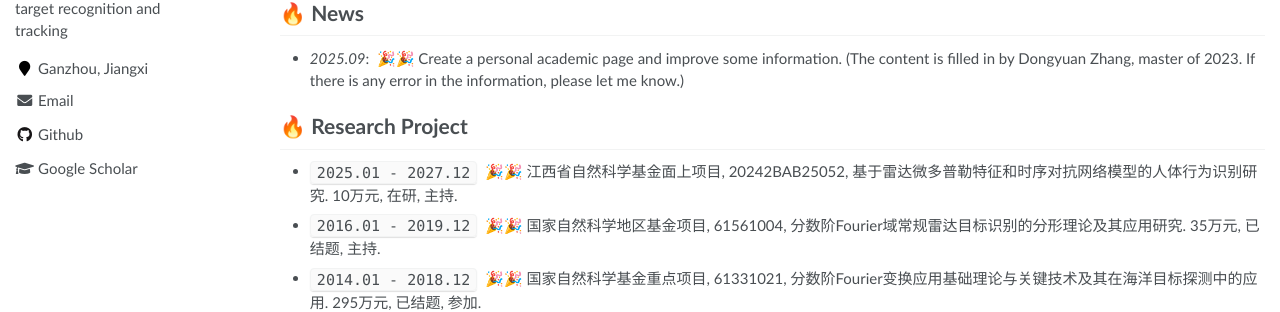
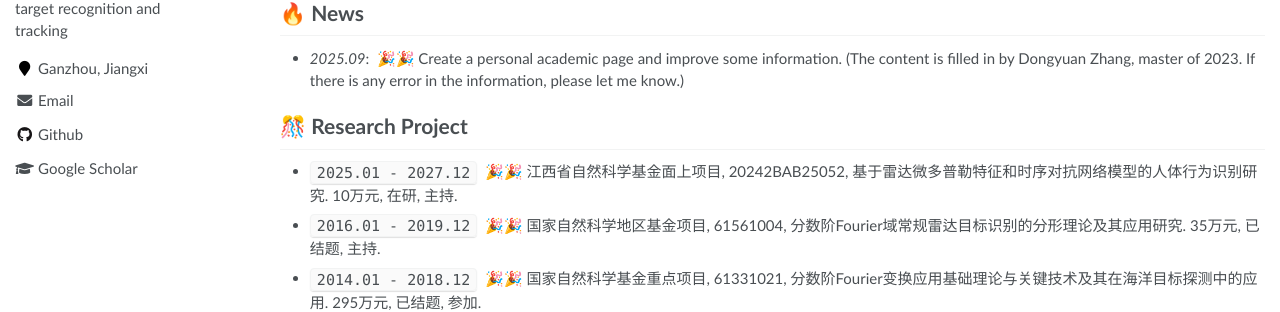
Before and after one commit to zhdongyuan/liqiusheng, a Jekyll site: the page built from _pages/about.md, in a window 1280 px wide and 900 px high. Shown: the part 398-710 px from the top of the window. Built offline with Jekyll 4.4.1, drawn with Linux system fonts in a browser that asks for light colours.

```diff
--- a/_pages/about.md
+++ b/_pages/about.md
@@ -29,7 +29,7 @@ My research interests include algorithm innovation and system application in rad
 
 - *2025.09*: &nbsp;🎉🎉 Create a personal academic page and improve some information. (The content is filled in by Dongyuan Zhang, master of 2023. If there is any error in the information, please let me know.)
 
-# 🔥 Research Project
+# 🎊 Research Project
 
 - ``2025.01 - 2027.12`` &nbsp;🎉🎉 江西省自然科学基金面上项目, 20242BAB25052, 基于雷达微多普勒特征和时序对抗网络模型的人体行为识别研究. 10万元, 在研, 主持.
 - ``2016.01 - 2019.12`` &nbsp;🎉🎉 国家自然科学地区基金项目, 61561004, 分数阶Fourier域常规雷达目标识别的分形理论及其应用研究. 35万元, 已结题, 主持.
```
